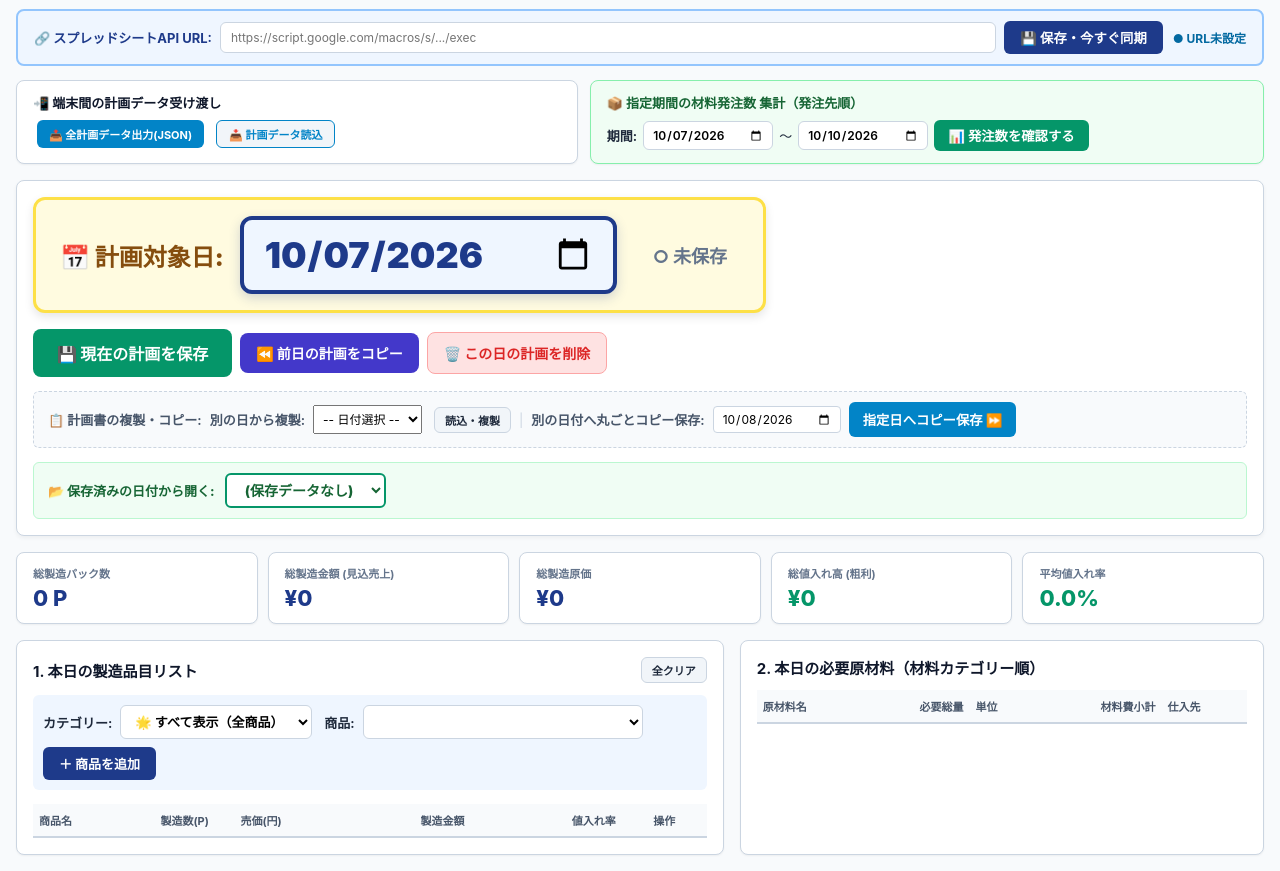
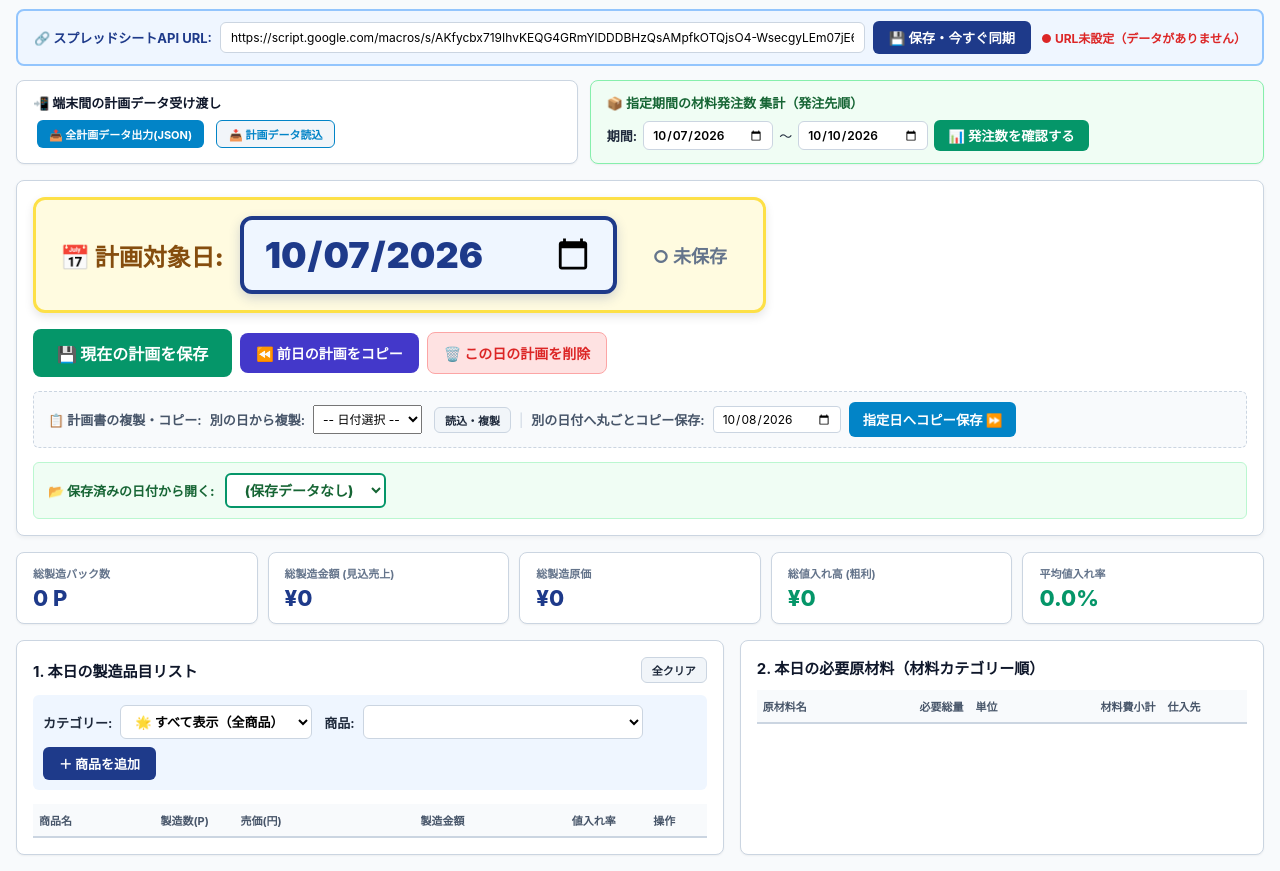
Before and after one commit to COTA-hoshuyama/sushi-app, a plain HTML site: page index.html in a window 1280 px wide. Shown: the part 48-919 px from the top of the page. Drawn offline with Linux system fonts and the light colour scheme.

Commit message:
Update index.html

```diff
--- a/index.html
+++ b/index.html
@@ -937,7 +937,7 @@
   after3Days.setDate(after3Days.getDate() + 3);
   document.getElementById('rangeEnd').value = `${after3Days.getFullYear()}-${String(after3Days.getMonth() + 1).padStart(2, '0')}-${String(after3Days.getDate()).padStart(2, '0')}`;
 
-  const savedApiUrl = localStorage.getItem(API_URL_KEY) || "";
+  const savedApiUrl = localStorage.getItem(API_URL_KEY) || "https://script.google.com/macros/s/AKfycbx719IhvKEQG4GRmYlDDDBHzQsAMpfkOTQjsO4-WsecgyLEm07jE6vD4fMoJgSNlE5R/exec";
   document.getElementById('apiUrlInput').value = savedApiUrl;
 
   initCategoryDropdown();
```
